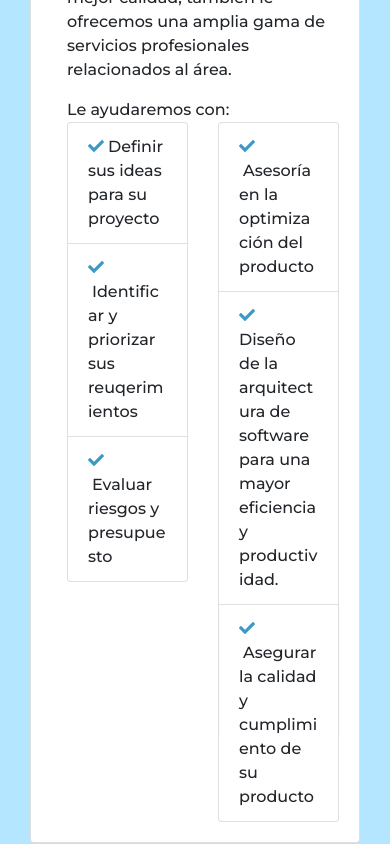
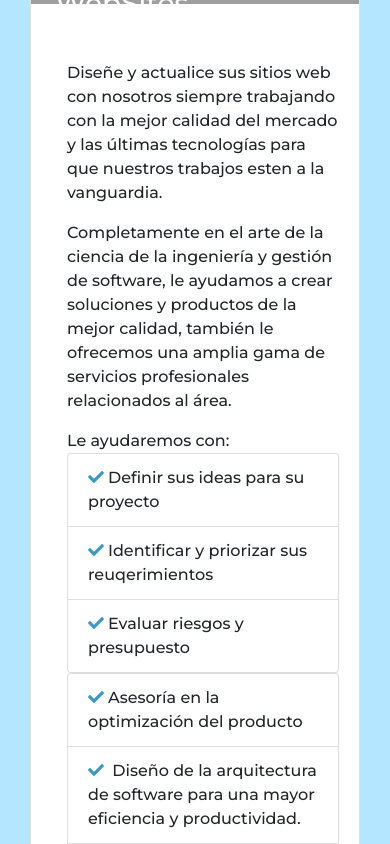
Before and after one commit to SensationalBug/UltraWeb-2.0, a React (Create React App) app: page / in a window 390 px wide. Shown: the part 2820-3664 px from the top of the page. Built offline with nearby package versions, Linux system fonts and the light colour scheme; grey boxes are pictures that could not be loaded.

Commit message:
ya arregle los cambios de Choco

```diff
--- a/src/App.css
+++ b/src/App.css
@@ -95,10 +95,11 @@
     height: 85vh;
   }
   .solutionsSection{
-    height: 140vh;
+    height: 100%;
   }
   .carouselImg{
     width: 100%;
+    height: 100%;
   }
 }
 
--- a/src/Componentes/Inicio.js
+++ b/src/Componentes/Inicio.js
@@ -131,7 +131,7 @@
           </Col>
         </Row>
         <Row>
-          <Col className=" solutionsSection">
+          <Col className="solutionsSection">
             <Row>
               <Col className=" col-12 py-5">
                 <small className="h5 text-uppercase text-muted">
@@ -237,7 +237,7 @@
       </Container>
       <section className="container-fluid servicesSection my-5">
         <Row>
-          <Col className=" col-12 py-3">
+          <Col className="col-12 py-3">
             <small className="h5 text-uppercase text-muted">
               Nuestros servicios
             </small>
--- a/src/Componentes/Servicios/DetailedService.js
+++ b/src/Componentes/Servicios/DetailedService.js
@@ -26,7 +26,7 @@
         <CardText>{props.paragraph2}</CardText>
         {props.mainSpan}
         <Row>
-          <Col className="col-6">
+          <Col className="col-md-6">
             <ListGroup className="lista">
               <ListGroupItem>
                 <FontAwesomeIcon icon={faCheck} className="logoColor"/>
@@ -42,7 +42,7 @@
               </ListGroupItem>
             </ListGroup>
           </Col>
-          <Col className="col-6">
+          <Col className="col-md-6">
             <ListGroup className="lista">
               <ListGroupItem>
                 <FontAwesomeIcon icon={faCheck} className="logoColor"/>
```
Also changed, not shown: firebase.json (added), src/FirebaseConfig/FirebaseConfig.js (added), 1 other file (tests, documents, lock files or other folders).
